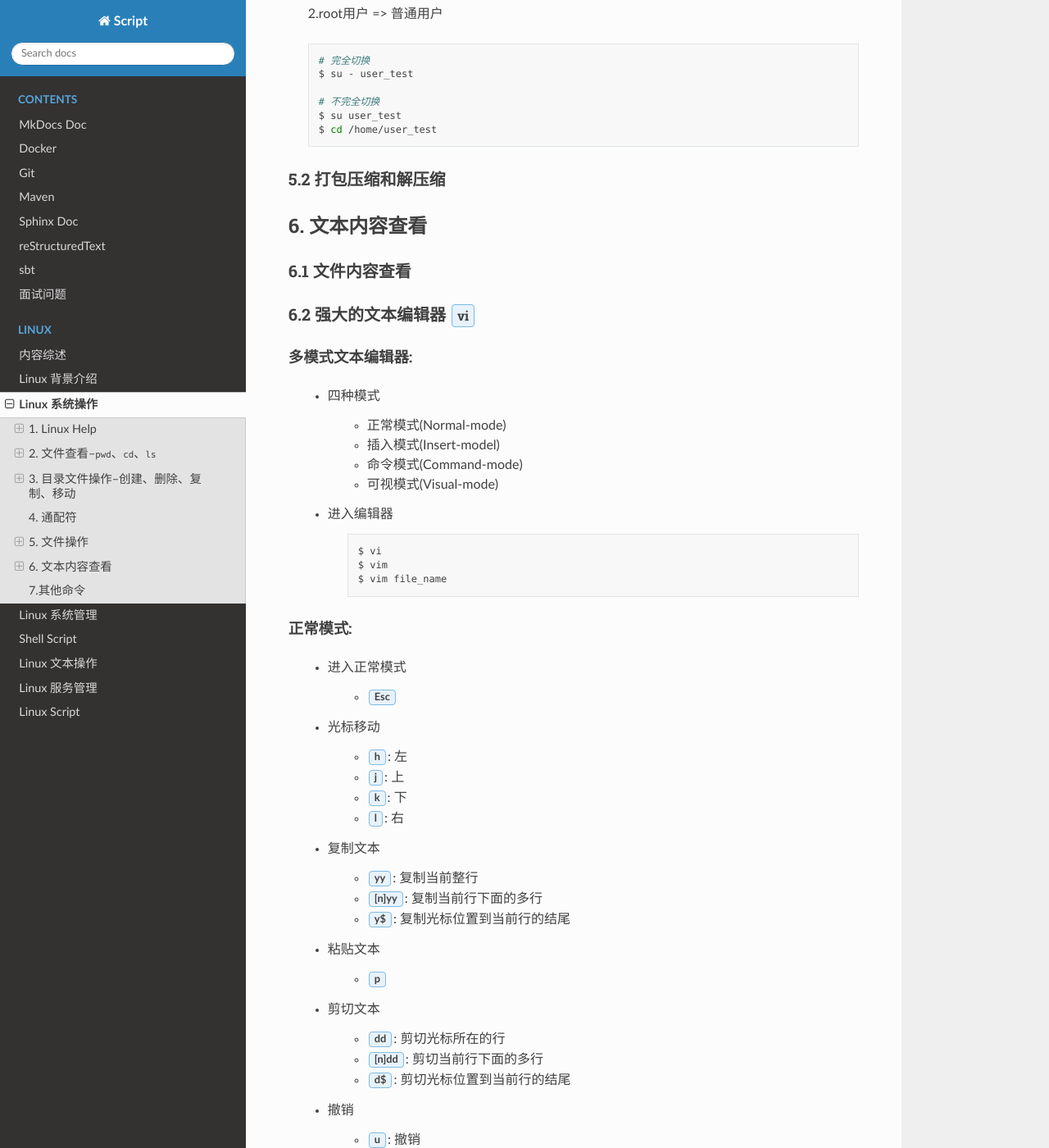
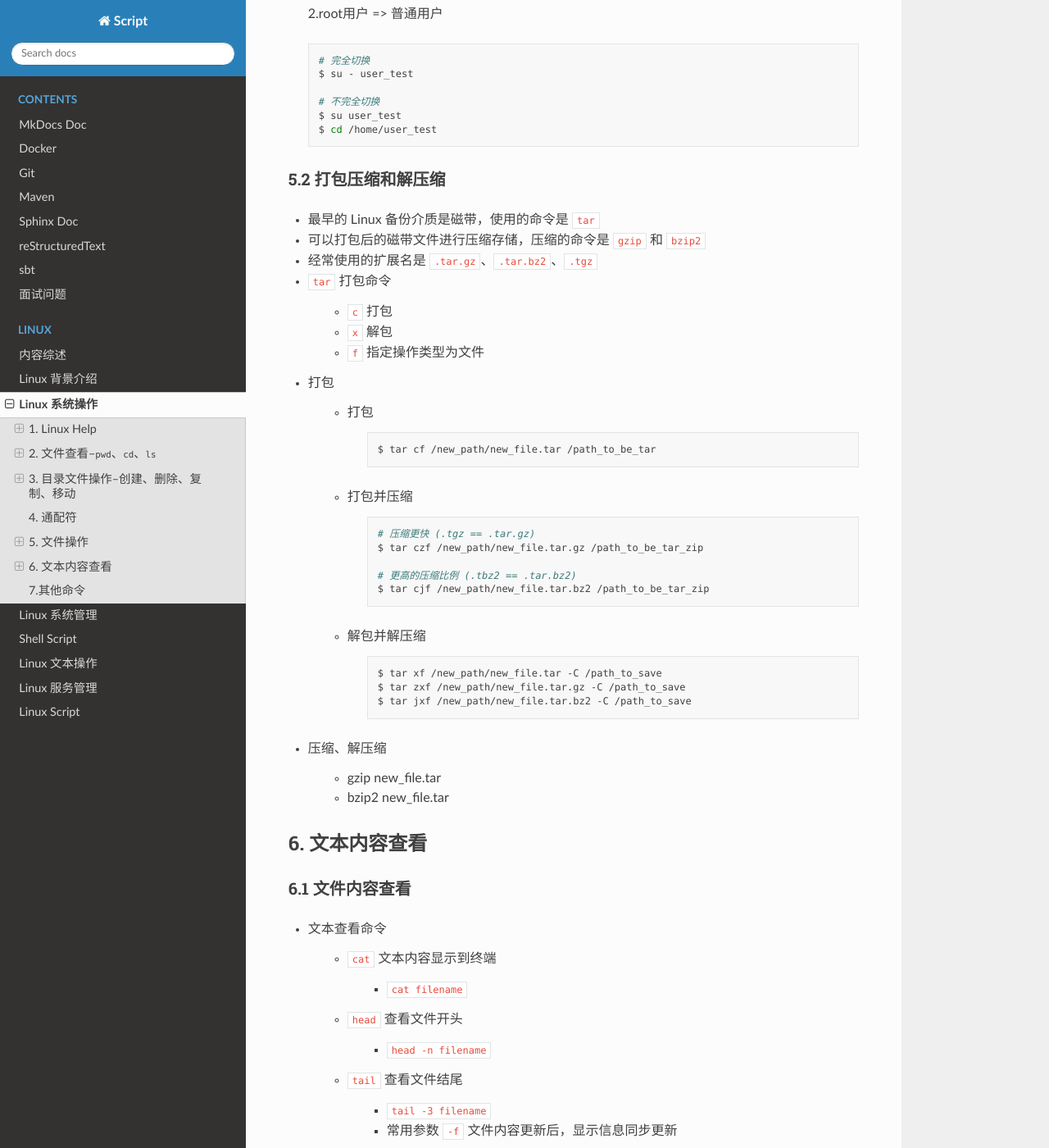
Before and after one commit to wangzhefeng/scripts, a Sphinx documentation site: the page built from docs/source/Linux/Linux_OS_operation.rst, in a window 1280 px wide and 1400 px high, scrolled down 10042 px. Shown: the whole window at 82% size. Built offline with Sphinx 7.4.7 and the Read the Docs theme 2.0.0, drawn with Linux system fonts in a browser that asks for light colours; some of the changed text lies outside the part shown.

Commit message:
add text view and tar

```diff
--- a/docs/source/Linux/Linux_OS_operation.rst
+++ b/docs/source/Linux/Linux_OS_operation.rst
@@ -588,17 +588,55 @@ Linux 系统操作
         $ cd /home/user_test
 
 
-
-
-
-
-
-
-
 5.2 打包压缩和解压缩
 ~~~~~~~~~~~~~~~~~~~~~~~~~~~~~~~~~~~~~~
 
+- 最早的 Linux 备份介质是磁带，使用的命令是 ``tar``
 
+- 可以打包后的磁带文件进行压缩存储，压缩的命令是 ``gzip`` 和 ``bzip2``
+
+- 经常使用的扩展名是 ``.tar.gz``、``.tar.bz2``、``.tgz``
+
+- ``tar`` 打包命令
+
+    - ``c`` 打包
+
+    - ``x`` 解包
+
+    - ``f`` 指定操作类型为文件
+
+
+- 打包
+
+    - 打包
+
+        .. code-block:: shell
+
+            $ tar cf /new_path/new_file.tar /path_to_be_tar
+
+    - 打包并压缩
+
+        .. code-block:: shell
+
+            # 压缩更快 (.tgz == .tar.gz)
+            $ tar czf /new_path/new_file.tar.gz /path_to_be_tar_zip
+
+            # 更高的压缩比例 (.tbz2 == .tar.bz2)
+            $ tar cjf /new_path/new_file.tar.bz2 /path_to_be_tar_zip
+
+    - 解包并解压缩
+
+        .. code-block:: shell
+
+            $ tar xf /new_path/new_file.tar -C /path_to_save
+            $ tar zxf /new_path/new_file.tar.gz -C /path_to_save
+            $ tar jxf /new_path/new_file.tar.bz2 -C /path_to_save
+
+- 压缩、解压缩
+
+    - gzip new_file.tar
+
+    - bzip2 new_file.tar
 
 
 
@@ -609,7 +647,31 @@ Linux 系统操作
 6.1 文件内容查看
 ~~~~~~~~~~~~~~~~~~~~~~~~~~~~~~~~~~~~~~
 
+- 文本查看命令
 
+    - ``cat`` 文本内容显示到终端
+
+        - ``cat filename``
+
+    - ``head`` 查看文件开头
+
+        - ``head -n filename``
+
+    - ``tail`` 查看文件结尾
+
+        - ``tail -3 filename``
+
+        - 常用参数 ``-f`` 文件内容更新后，显示信息同步更新
+
+            - ``tail -f filename``
+
+    - ``wc`` 统计文件内容信息(文件长度)
+
+        - ``wc -l filename``
+
+    - ``less``
+
+    - ``more``
 
 
 6.2 强大的文本编辑器 :guilabel:`vi`
```
